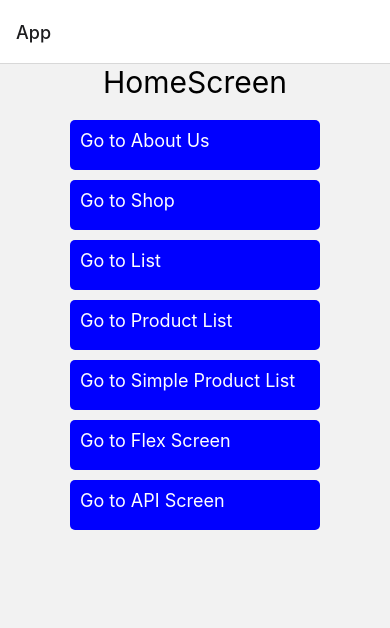
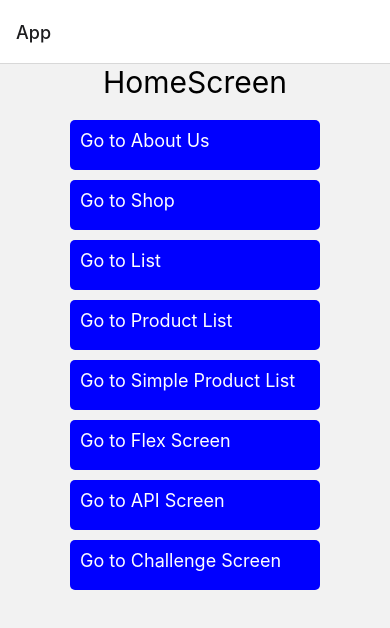
Before and after one commit to Digital-School-Ferizaj/7a-ReactNative, a React Native app: screen / in a window 390 px wide. Shown: the top 628 px of the page. Built offline with nearby package versions, Linux system fonts and the light colour scheme.

Commit message:
challenge-5min

```diff
--- a/App.js
+++ b/App.js
@@ -9,6 +9,7 @@ import ProductList from './src/screens/productList';
 import SimProductList from './src/screens/simProdList';
 import FlexScreen from './src/screens/flexScreen';
 import ApiScreen from './src/screens/apiScreen';
+import ChallengeScreen from './src/screens/challengeScreen';
 
 const Stack = createStackNavigator();
 
@@ -27,6 +28,7 @@ export default function App() {
         <Stack.Screen name="SimProductList" component={SimProductList} />
         <Stack.Screen name="FlexScreen" component={FlexScreen} />
         <Stack.Screen name="ApiScreen" component={ApiScreen} />
+        <Stack.Screen name="ChallengeScreen" component={ChallengeScreen} />
       </Stack.Navigator>
     </NavigationContainer>
   );
--- a/src/screens/HomeScreen.js
+++ b/src/screens/HomeScreen.js
@@ -55,6 +55,13 @@ const HomeScreen = ({navigation}) => {
         <Text style={styles.buttonText}>Go to API Screen</Text>
       </TouchableOpacity>
 
+      <TouchableOpacity
+        onPress={() => navigation.navigate("ChallengeScreen")}
+        style={styles.button}
+      >
+        <Text style={styles.buttonText}>Go to Challenge Screen</Text>
+      </TouchableOpacity>
+
     </View>
   );
 };
--- /dev/null
+++ b/src/screens/challengeScreen.js
@@ -0,0 +1,75 @@
+import React from "react";
+import { View, Text, StyleSheet, FlatList, ScrollView } from "react-native";
+
+class ChallengeScreen extends React.Component {
+
+    constructor(props) {
+        super(props);
+        this.state = {
+            posts: []
+        };
+    }
+
+    async componentDidMount() {
+        const data = await fetch('https://jsonplaceholder.typicode.com/users');
+        const photo = await fetch('https://jsonplaceholder.typicode.com/photos');
+        const dataJson = await data.json();
+        const photoJson = await photo.json();
+        this.setState({ posts: dataJson, photos: photoJson });
+    }
+
+    render() {
+        const { posts, photos } = this.state;
+        return (
+            <View style={styles.container}>
+                <Text>ApiScreen</Text>
+                <FlatList
+                    data={posts}
+                    keyExtractor={item => item.id.toString()}
+                    showsVerticalScrollIndicator={true}
+                    style={styles.list}
+                    contentContainerStyle={styles.listContent}
+                    renderItem={({ item }) => (
+                        <View style={styles.postContainer}>
+                            <Image source={{ uri: photos[item.id - 1].thumbnailUrl }} style={{ width: 50, height: 50 }} />
+                            <Text style={styles.postTitle}>{posts[item.id - 1].name}</Text>
+                            <Text style={styles.postBody}>{posts[item.id - 1].email}</Text>
+                            <Text style={styles.postBody}>{posts[item.id - 1].phone}</Text>
+                            <Text style={styles.postBody}>{posts[item.id - 1].website}</Text>
+                        </View>
+                    )}
+                />
+            </View>
+        );
+    }
+}
+
+const styles = StyleSheet.create({
+    container: {
+        flex: 1,
+        justifyContent: "flex-start",
+        alignItems: "stretch",
+        padding: 10,
+    },
+    postContainer: {
+        marginBottom: 20,
+        padding: 10,
+    },
+    postTitle: {
+        fontSize: 16,
+        fontWeight: "bold",
+    },
+    postBody: {
+        fontSize: 14,
+        color: "#666",
+    },
+    list: {
+        flex: 1,
+        width: '100%'
+    },
+    listContent: {
+        paddingBottom: 20
+    }
+});
+
+export default ChallengeScreen;
```
